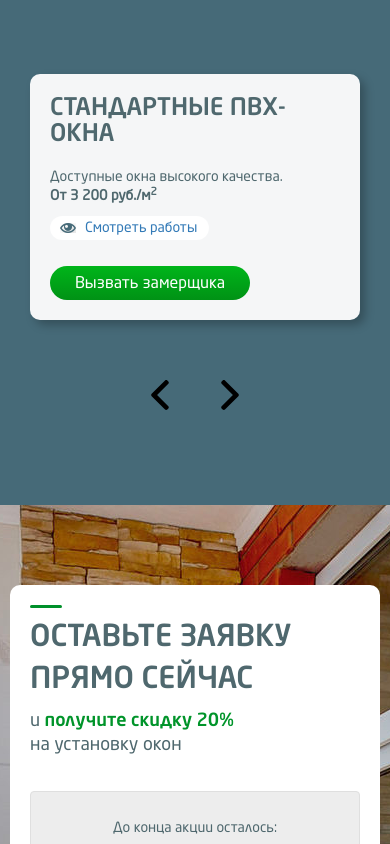
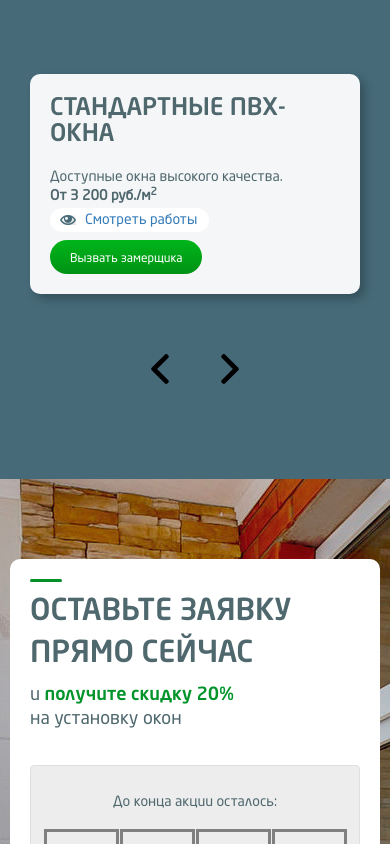
Before and after one commit to SlasteninNikolay/diplomJS20, a website built with webpack: page index.html in a window 390 px wide. Shown: the part 1598-2442 px from the top of the page. Built offline with nearby package versions, Linux system fonts and the light colour scheme.

Commit message:
Поправил медиа-запросы

```diff
--- a/css/style.css
+++ b/css/style.css
@@ -1169,6 +1169,22 @@ p.services-image_mobile {
     .contacts-cart {
         font-size: 18px;
     }
+    .service-block {
+        height: 280px;
+    }
+    .service-text {
+        height: 280px;
+    }
+    .service-image {
+        z-index: -1;
+    }
+    .service-image > img {
+        height: 280px;
+    }
+    .btn-sm {
+        font-size: 12px;
+        padding: 10px 20px;
+    }
 }
 @media (max-width: 992px) {
     .countdown {
@@ -1272,6 +1288,17 @@ p.services-image_mobile {
         margin: 7px 10px 0px;
         border-radius: 50px;
     }
+    .service-block {
+        height: 220px;
+    }
+    .service-image {
+        display: none;
+    }
+    .service-text {
+        height: 220px;
+        margin-left: 0;
+        border-radius: 10px;
+    }
 }
 @media (max-width: 767px) {
     #benefits .col-md-4:last-child .benefit-title {
@@ -1300,21 +1327,46 @@ p.services-image_mobile {
     .offer-heading {
         max-width: 75%;
     }
-}
-@media (max-width: 580px) {
-    .service-image {
-        display: none;
+    .service-block {
+        height: 270px;
     }
     .service-text {
-        margin-left: 0;
-        border-radius: 10px;
-    }
+        height: 270px;
+    }
+    p.services-image_mobile {
+        position: absolute;
+        bottom: 58px;
+    }
+}
+@media (max-width: 576px) {
     .offer-heading {
         width: 100%;
         max-width: 100%;
     }
     .offer-utp {
         width: 100%;
+    }
+    .service-text {
+        height: 220px;
+    }
+    .service-block {
+        height: 220px;
+    }
+}
+@media (max-width: 578px) {
+    .service-text {
+        height: 270px;
+    }
+    .service-block {
+        height: 270px;
+    }
+}
+@media (max-width: 575px) {
+    .service-text {
+        height: 220px;
+    }
+    .service-block {
+        height: 220px;
     }
 }
 @media (max-width: 480px) {
@@ -1401,7 +1453,19 @@ p.services-image_mobile {
         font-size: 40px;
     }
     .service-text {
-        height: 246px;
+        height: 220px;
+    }
+    .service-text {
+        height: 220px;
+    }
+    .service-block {
+        height: 220px;
+    }
+}
+
+@media (max-width: 420px) {
+    p.services-image_mobile {
+        bottom: 52px;
     }
 }
 
```
